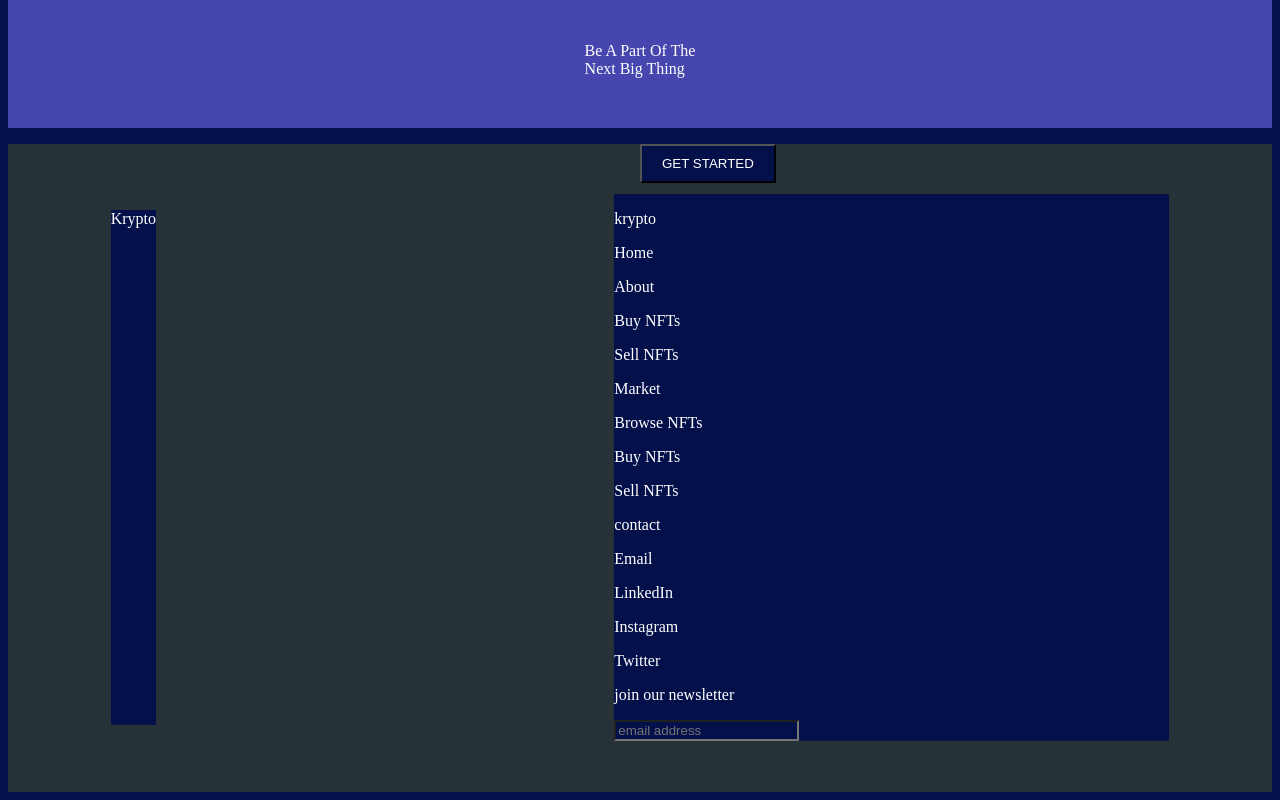
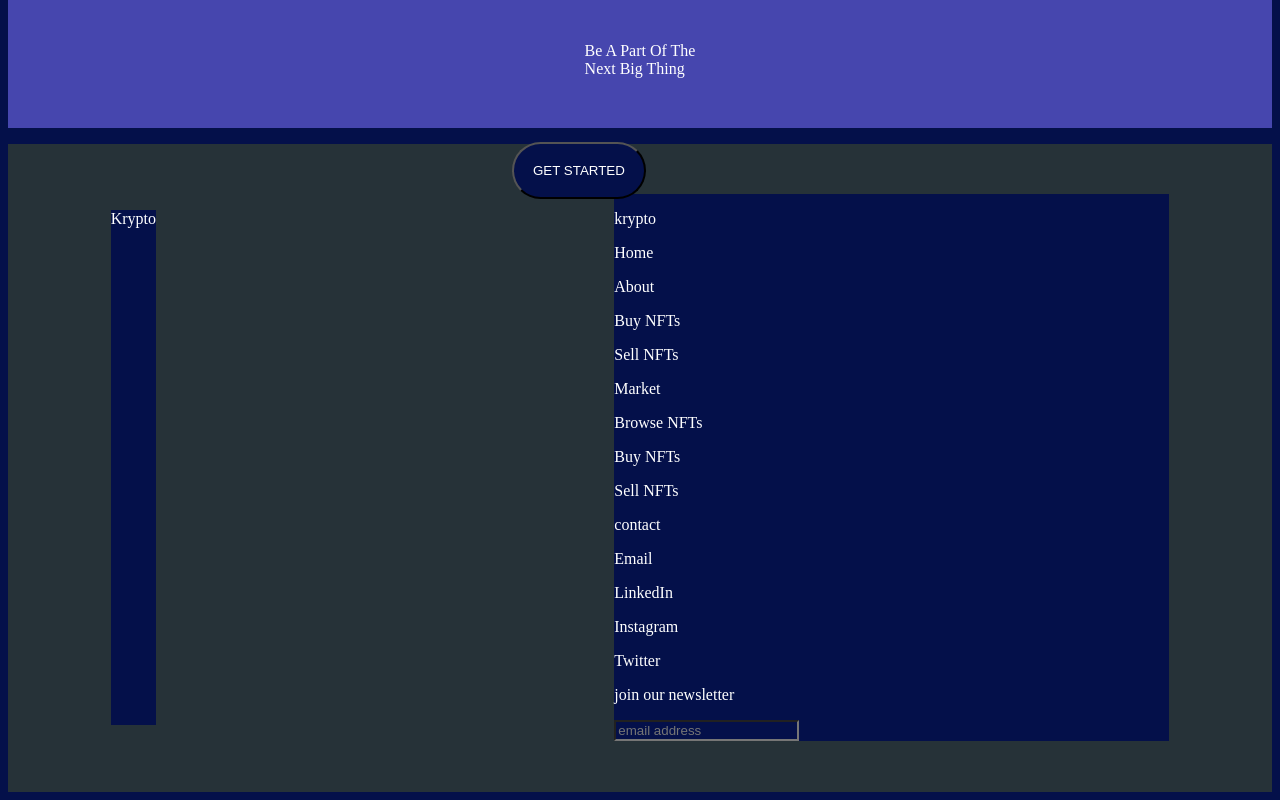
Before and after one commit to OnomePrecious/reactPractise, a React (Create React App) app: page / in a window 1280 px wide. Shown: the part 2115-2915 px from the top of the page. Built offline with nearby package versions, Linux system fonts and the light colour scheme.

Commit message:
practise

```diff
--- a/src/Pages/Krypto/Started/index.jsx
+++ b/src/Pages/Krypto/Started/index.jsx
@@ -9,12 +9,10 @@ const Started =() => {
                     <p style={{color: "#fff", display: "flex", justifyContent: "center"}}>Be A Part Of The <br/> Next
                         Big Thing</p>
                 </div>
-                {/*<button className={style.buttonSection}>*/}
-                {/*    GET STARTED*/}
-                {/*</button>*/}
+                <button className={style.buttonSection}>
+                    GET STARTED
+                </button>
 
-                <button style={{position: "absolute",  left: "50%", padding: "10px 20px", color: "#fff", display: "flex", justifyContent: "center"}}>
-                    GET STARTED </button>
 
 
             </div>
--- a/src/Pages/Krypto/Started/index.module.css
+++ b/src/Pages/Krypto/Started/index.module.css
@@ -18,17 +18,19 @@
     margin-left: 10px;
 
 }
-/*.buttonSection{*/
-/*    background-color: #04104A;*/
-/*    color: #fff;*/
-/*    display: flex;*/
-/*    justify-content: center;*/
-/*    border-radius: 30px;*/
-/*    padding: 19px;*/
-/*    margin-top: 10px;*/
-/*    margin-bottom: 10px;*/
-/*    Gap: 10px;*/
-/*}*/
+.buttonSection{
+    background-color: #04104A;
+    color: #fff;
+    display: flex;
+    justify-content: center;
+    border-radius: 30px;
+    padding: 19px;
+    margin-top: -2px;
+    margin-bottom: -5px;
+    position: absolute;
+    left: 40%;
+
+}
 .textContainer > p{
     padding-top: 50px;
     padding-bottom: 50px;
```
